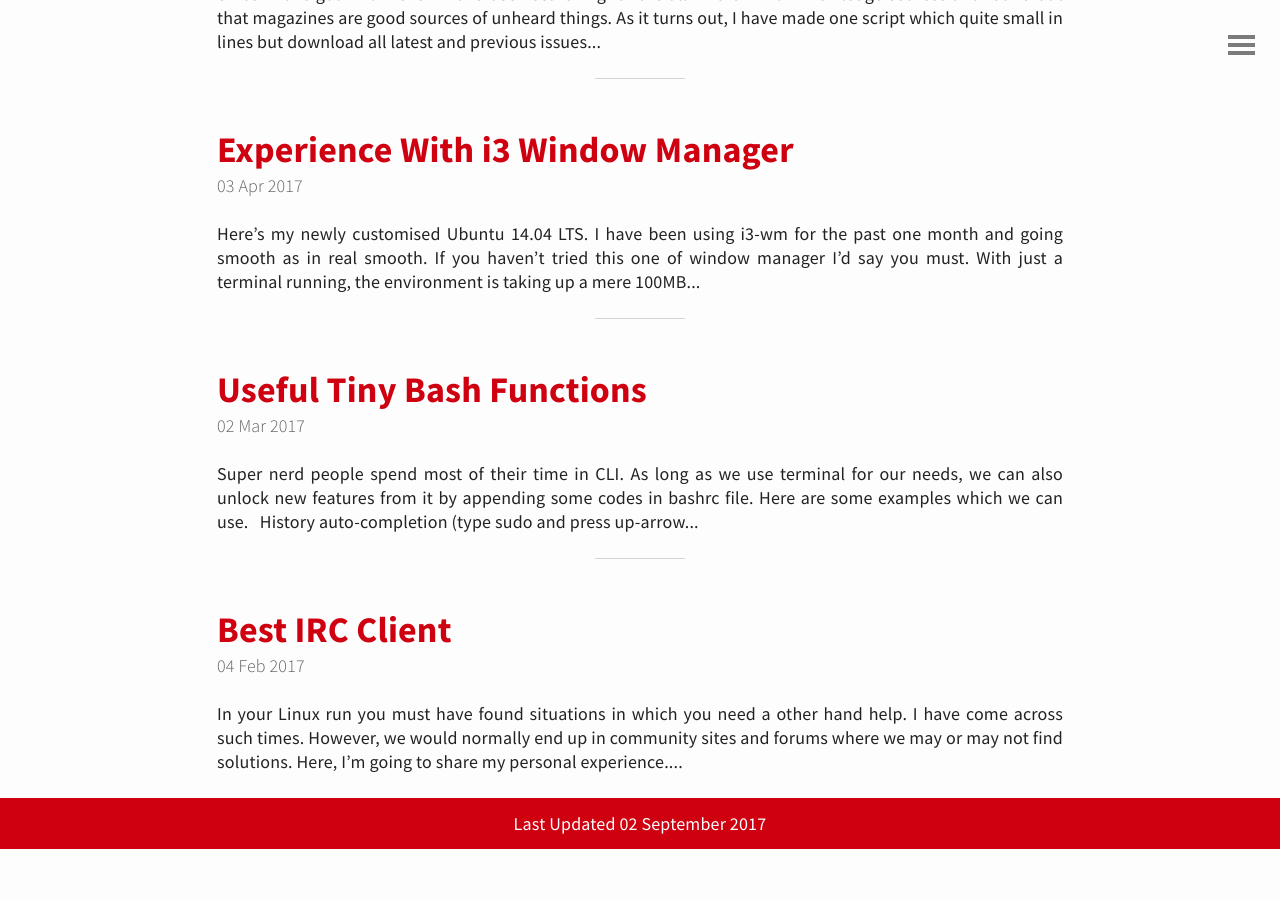
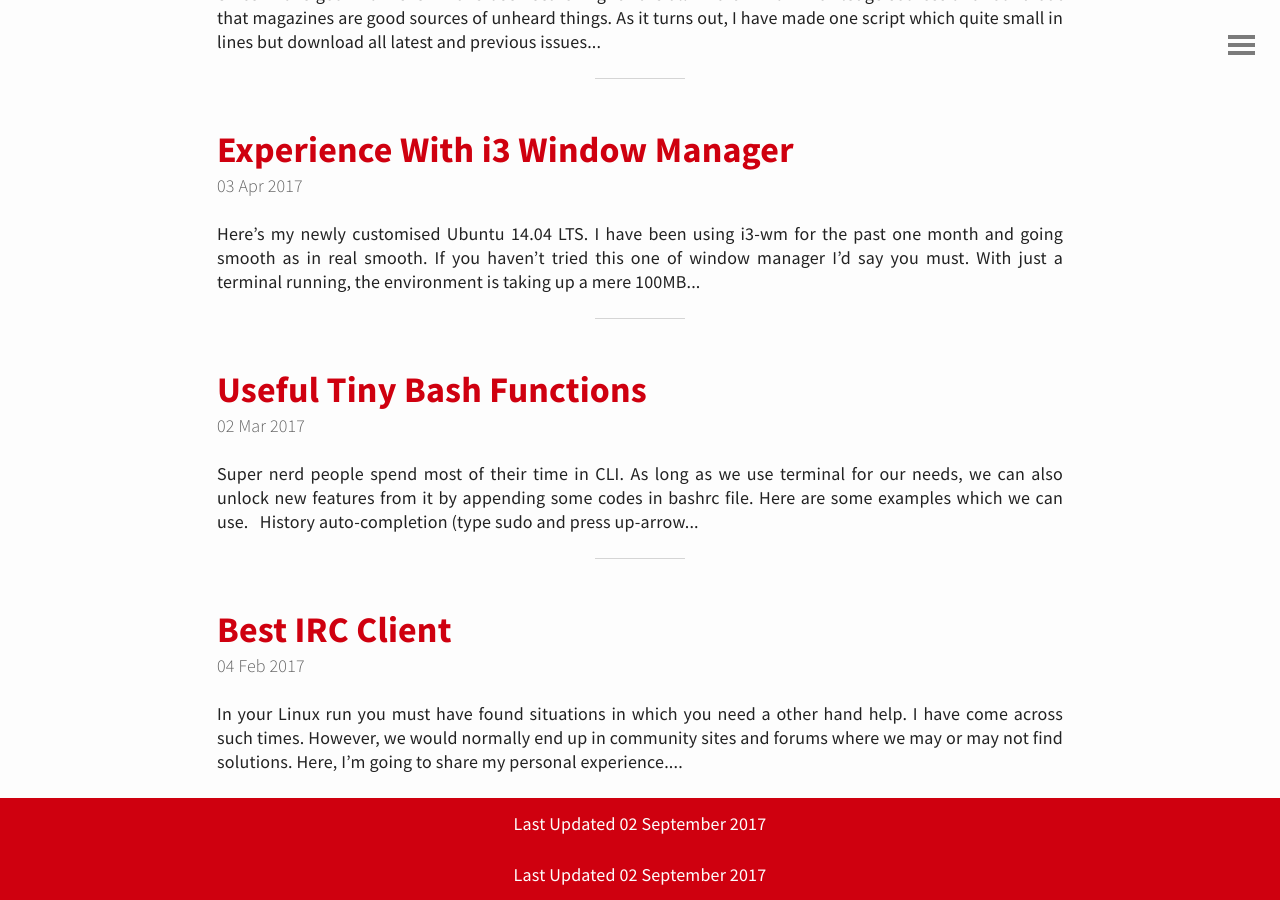
Before and after one commit to shonry271192/-, a Jekyll site: the page built from index.html, in a window 1280 px wide and 900 px high, scrolled down 966 px. Built offline with Jekyll 4.4.1, drawn with Linux system fonts in a browser that asks for light colours; the list of posts is cut into pages by our own code; before the commit the page ends 1815 px from its top, so only the background shows below that.

Commit message:
updated site

```diff
--- a/_includes/footer.html
+++ b/_includes/footer.html
@@ -1 +1,2 @@
 <footer><span>Last Updated {{ site.time | date: '%d %B %Y' }} </span></footer>
+<footer><span>Last Updated 02 September 2017 </span></footer>
```
